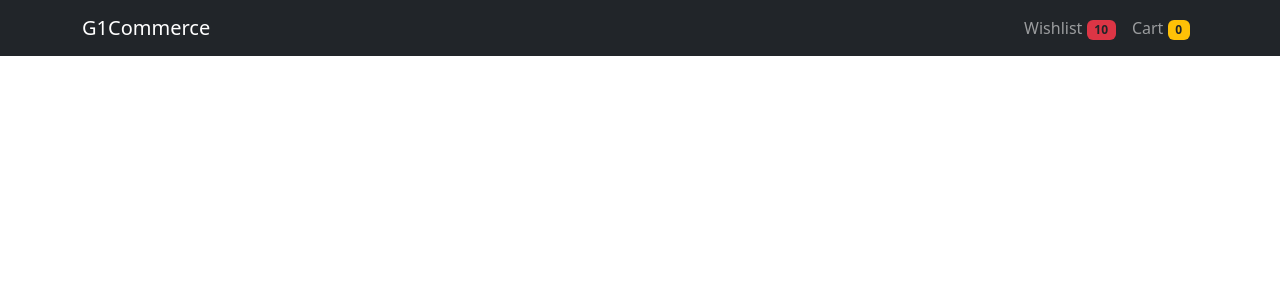
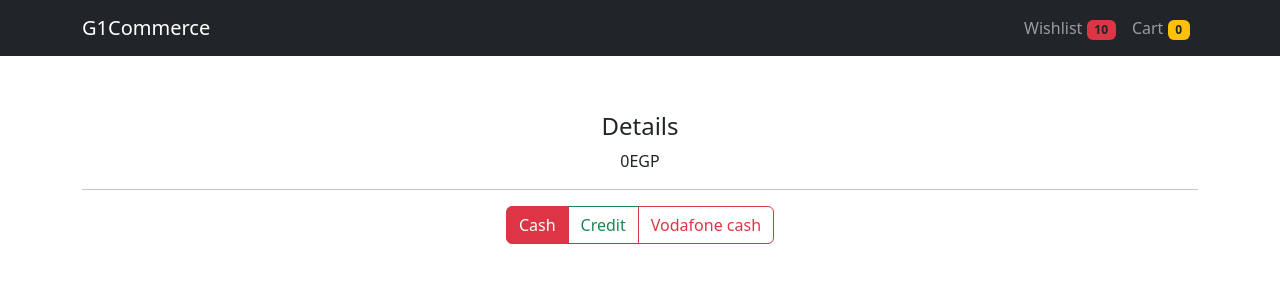
Before and after one commit to MohammadKhallaf/g1e-ecommerce, a React (Create React App) app: page /cart in a window 1280 px wide. Shown: the top 300 px of the page. Built offline with nearby package versions, Linux system fonts and the light colour scheme.

Commit message:
optimization techniques and local storage

```diff
--- a/src/App.js
+++ b/src/App.js
@@ -5,13 +5,15 @@ import ProductList from "./pages/ProductList";
 import { CartContext } from "./store/CartContext";
 
 import "./App.css";
-import { useState } from "react";
+import { useEffect, useState } from "react";
 // cart context
 
 function App() {
   const [cart, setCart] = useState([]);
+  const [init, setInit] = useState(true);
 
   const addToCart = (product) => {
+    //a. save data to local storage
     setCart((prevCartArray) => {
       // check if the product is already in the cart
       const idx = prevCartArray.findIndex(
@@ -29,10 +31,45 @@ function App() {
         return [...prevCartArray, currentProduct];
       }
     });
+    setInit(false);
   };
 
+  const removeFromCart = (product) => {
+    setCart((prevCartArray) => {
+      const idx = prevCartArray.findIndex(
+        (_product) => _product.title === product.title
+      );
+      // prevent adding the product to the cart again
+      if (idx > -1) {
+        const newCartItems = cart.filter(
+          (_product) => _product.title !== product.title
+        );
+        return newCartItems;
+      } else {
+        return prevCartArray;
+      }
+    });
+    setInit(false);
+  };
+
+  useEffect(() => {
+    const cartLocalState = localStorage.getItem("cart");
+    if (cartLocalState) {
+      const cart = JSON.parse(cartLocalState);
+      setCart(cart);
+    } else {
+      localStorage.setItem("cart", JSON.stringify([]));
+    }
+  }, []);
+
+  useEffect(() => {
+    if (!init) {
+      localStorage.setItem("cart", JSON.stringify(cart));
+    }
+  }, [cart, init]);
+
   return (
-    <CartContext.Provider value={{ cart, addToCart }}>
+    <CartContext.Provider value={{ cart, addToCart, removeFromCart }}>
       <BrowserRouter>
         <div className="App">
           <CustomNavbar />
--- a/src/index.js
+++ b/src/index.js
@@ -7,7 +7,7 @@ import "bootstrap/dist/css/bootstrap.min.css";
 
 const root = ReactDOM.createRoot(document.getElementById("root"));
 root.render(
-  <React.StrictMode>
-    <App />
-  </React.StrictMode>
+  // <React.StrictMode>
+  <App />
+  // </React.StrictMode>
 );
--- a/src/pages/CartPage.jsx
+++ b/src/pages/CartPage.jsx
@@ -1,19 +1,33 @@
+import ButtonGroup from "react-bootstrap/ButtonGroup";
+import ToggleButton from "react-bootstrap/ToggleButton";
 import Image from "react-bootstrap/Image";
 import ListGroup from "react-bootstrap/ListGroup";
-import { Col, Container, Row, Stack } from "react-bootstrap";
+import { Button, Col, Container, Row, Stack } from "react-bootstrap";
 import ProductCard from "../components/ProductCard";
-import { useContext } from "react";
+import { useContext, useMemo, useState } from "react";
 import { CartContext } from "../store/CartContext";
 
+const radios = [
+  { name: "Cash", value: "1" },
+  { name: "Credit", value: "2" },
+  { name: "Vodafone cash", value: "3" },
+];
+
 function CartPage() {
-  const { cart, addToCart } = useContext(CartContext);
+  const [radioValue, setRadioValue] = useState("1");
 
-  return (
-    <Container className="pt-5">
-      <ListGroup as="ol" className="gap-4">
-        {cart.map((item, idx, arr) => (
+  const { cart, addToCart, removeFromCart } = useContext(CartContext);
+
+  const sum = useMemo(() => {
+    return cart.reduce((prev, item) => {
+      return prev + item.price * item.quantity;
+    }, 0);
+  }, [cart]);
+
+  const renderList = useMemo(() => {
+    return cart.map((item, idx, arr) => (
       <ListGroup.Item
-            key={idx}
+        key={item.title}
         as="li"
         className="d-flex gap-3 justify-content-between align-items-start"
       >
@@ -27,11 +41,38 @@ function CartPage() {
           {item.title}{" "}
           <span className="fs-4 fw-normal">x{item.quantity ?? 0}</span>
         </div>
+        <Stack className="ms-aut0 flex-grow-0">
+          <Button onClick={() => removeFromCart(item)}>Remove</Button>
+          <div className="mt-auto fs-4 fw-semibold p-1">{item.price}EGP</div>
+        </Stack>
+      </ListGroup.Item>
+    ));
+  }, [cart]);
 
-            <div className="mt-auto fs-4 fw-semibold p-1">{item.price}</div>
-          </ListGroup.Item>
+  return (
+    <Container className="pt-5">
+      <ListGroup as="ol" className="gap-4">
+        {renderList}
+      </ListGroup>
+      <h4 className="mt-2">Details</h4>
+      <p>{sum}EGP</p>
+      <hr />
+      <ButtonGroup>
+        {radios.map((radio, idx) => (
+          <ToggleButton
+            key={idx}
+            id={`radio-${idx}`}
+            type="radio"
+            variant={idx % 2 ? "outline-success" : "outline-danger"}
+            name="radio"
+            value={radio.value}
+            checked={radioValue === radio.value}
+            onChange={(e) => setRadioValue(e.currentTarget.value)}
+          >
+            {radio.name}
+          </ToggleButton>
         ))}
-      </ListGroup>
+      </ButtonGroup>
     </Container>
   );
 }
```
Also changed, not shown: 1 other file (tests, documents, lock files or other folders). Lines whose indentation alone changed are shown as unchanged.
